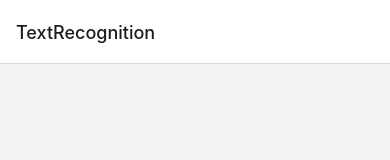
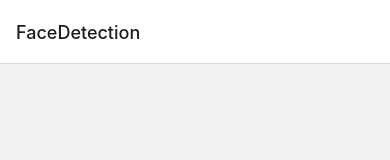
Before and after one commit to a7medev/react-native-ml-kit, a React Native app in the folder example/: screen / in a window 390 px wide. Shown: the top 160 px of the page. Built offline with nearby package versions, Linux system fonts and the light colour scheme.

Commit message:
chore(example): add face detection screen to navigator

```diff
--- a/example/src/App.tsx
+++ b/example/src/App.tsx
@@ -3,6 +3,7 @@ import {Text, View} from 'react-native';
 import {NavigationContainer} from '@react-navigation/native';
 import {createNativeStackNavigator} from '@react-navigation/native-stack';
 import TextRecognitionScreen from './text-recognition/TextRecognitionScreen';
+import FaceDetectionScreen from './face-detection/FaceDetectionScreen';
 
 const HomeScreen: React.FC = () => {
   return (
@@ -18,6 +19,7 @@ const App: React.FC = () => {
   return (
     <NavigationContainer>
       <Stack.Navigator>
+        <Stack.Screen name="FaceDetection" component={FaceDetectionScreen} />
         <Stack.Screen
           name="TextRecognition"
           component={TextRecognitionScreen}
```
